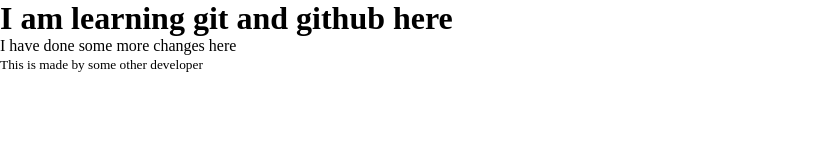
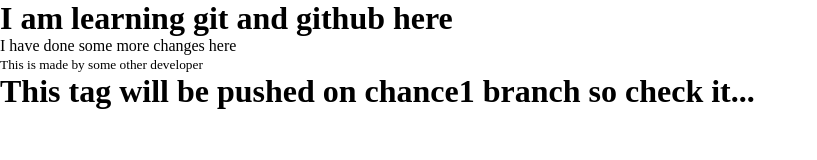
Before and after one commit to developerUmair/zilla, a plain HTML site: page index.html in a window 1280 px wide. Shown: the whole page, without its empty margins (0-817 px from the left). Drawn offline with Linux system fonts and the light colour scheme.

Commit message:
index altered in order to push it on chance1 branch

```diff
--- a/index.html
+++ b/index.html
@@ -10,5 +10,6 @@
     <h1>I am learning git and github here</h1>
     <p>I have done some more changes here</p>
     <small>This is made by some other developer</small>
+    <h1>This tag will be pushed on chance1 branch so check it...</h1>
   </body>
 </html>
```
